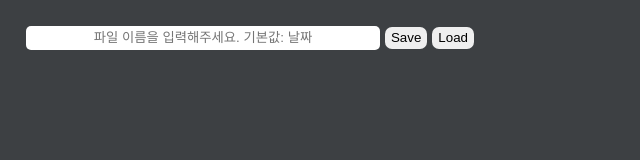
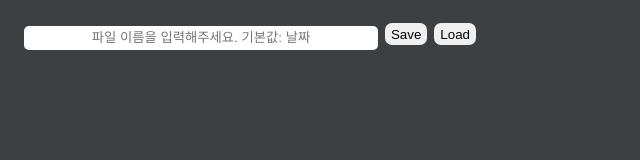
Before and after one commit to devJJinho/tabMOA, a website with bundled scripts: page popup.html in a window 1280 px wide. Shown: the full height of the page, 0-640 px from the left. Built offline with nearby package versions, Linux system fonts and the light colour scheme; no server answers.

Commit message:
기능,CSS 완성

```diff
--- a/cs/style.css
+++ b/cs/style.css
@@ -48,12 +48,9 @@ html{
 body{
     font-family: 'Gowun Dodum', sans-serif;
     color:whitesmoke;
-    display:flex;
-    flex-direction: column;
 }
 form{
     align-self: center;
-    padding-top:15px;
 }
 .backGround{
 
@@ -70,12 +67,14 @@ button#save{
     border:5px;
     outline:0;
     height:22px;
+    margin-left:7px;
 }
 button#load{
     border-radius: 7px;
     border:5px;
     outline:0;
     height:22px;
+    margin-left:7px;
 }
 
 .btnMouseover{
@@ -86,3 +85,17 @@ button#load{
 .active{
     background-color: rgb(241, 221, 166);
 }
+
+div#topDiv{
+    align-self: center;
+    display: flex;
+    flex-direction: row;
+    vertical-align: middle;
+    padding-top:15px;
+    justify-content: center;
+}
+
+div#tabsDiv{
+    display:flex;
+    flex-direction: column;
+}
--- a/popup.html
+++ b/popup.html
@@ -8,11 +8,13 @@
     <title>Document</title>
 </head>
 <body>
-    <form id="file-name">
-        <input id="fileInput" type="text" value="" placeholder="파일 이름을 입력해주세요. 기본값: 날짜"/>
+    <div id="topDiv">
+        <form id="file-name">
+            <input id="fileInput" type="text" value="" placeholder="파일 이름을 입력해주세요. 기본값: 날짜"/>
+        </form>
         <button id="save">Save</button>
         <button id="load">Load</button>
-    </form>
+    </div>
     <div id="tabsDiv">
         <ul id="tabsUl"></ul>
     </div>
```
